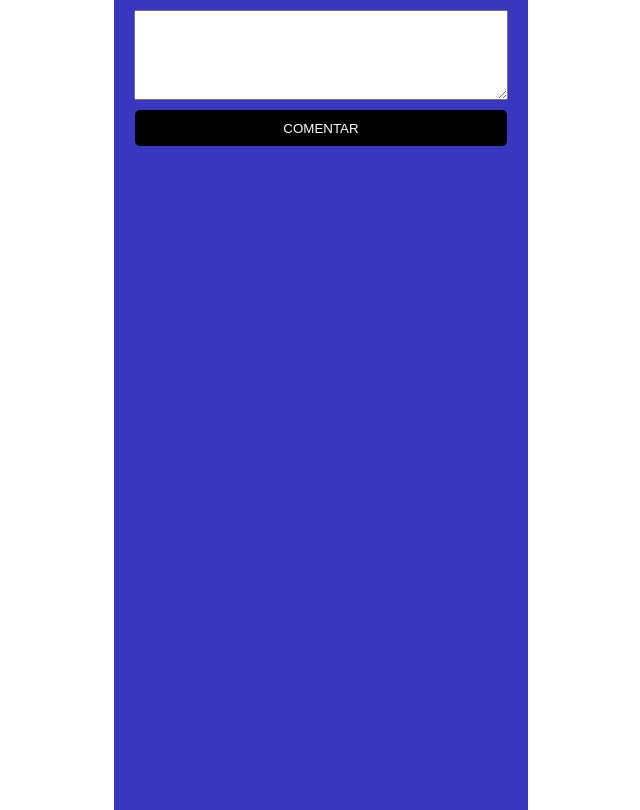
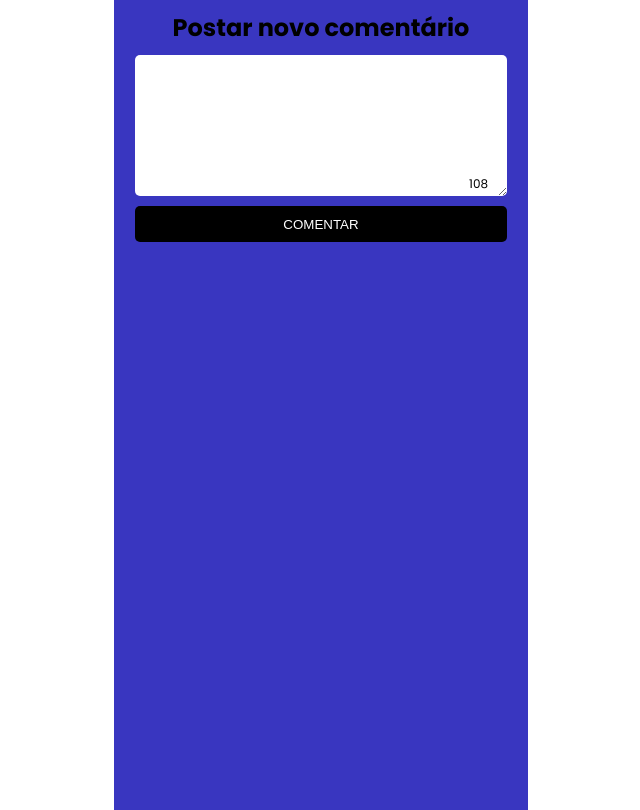
Before and after one commit to walterpaulo/list-comments, a React (Vite) app: page / in a window 1280 px wide. Shown: the whole page, without its empty margins (319-959 px from the left). Built offline with nearby package versions, Linux system fonts and the light colour scheme.

Commit message:
styled: all

```diff
--- a/src/components/Textarea/index.tsx
+++ b/src/components/Textarea/index.tsx
@@ -1,15 +1,20 @@
 import React, { TextareaHTMLAttributes } from 'react';
-import { Container } from './style';
+import { Texts, MaxLengthTextare, Container } from './style';
 
 type TextareaProps = {
    width?: string;
    height?: string;
 } & TextareaHTMLAttributes<HTMLTextAreaElement>
 
-export const Textarea:React.FC<TextareaProps> = ({ children, width, height, ...rest }) => {
+export const Textarea:React.FC<TextareaProps> = ({ children, width, height, maxLength, ...rest }) => {
     return (
-        <Container widht={width} height={height} {...rest}>
-            {children}
+        <Container>
+            <Texts widht={width} height={height} maxLength={maxLength} {...rest}>
+                {children}
+            </Texts>
+            <MaxLengthTextare>
+                {maxLength}
+            </MaxLengthTextare>
         </Container>
     );
 }
--- a/src/components/Textarea/style.ts
+++ b/src/components/Textarea/style.ts
@@ -5,8 +5,27 @@ type Textprops = {
     height?: string;
 }
 
-export const Container = styled.textarea<Textprops>`
+export const Container = styled.div`
+    width: 100%;
+    display: flex;
+    justify-content: center;
+    position: relative;
+`
+
+export const Texts = styled.textarea<Textprops>`
     display: block;
     width: ${(prop)=>prop.widht};
     height: ${(prop)=>prop.height};
+    border-style: none;
+    padding: 5%;
+    font-size: 20px;
+    border-radius: 5px;
 `
+
+export const MaxLengthTextare = styled.div`
+    position: absolute;
+    bottom: 3px;
+    right: 40px;
+    font-size: 12px;
+
+`
--- a/src/pages/Comment/index.tsx
+++ b/src/pages/Comment/index.tsx
@@ -1,4 +1,4 @@
-import React, { useState } from 'react';
+import React, { useEffect, useState } from 'react';
 import { Button } from '../../components/Button';
 import { Textarea } from '../../components/Textarea';
 import { Container } from './style';
@@ -7,16 +7,21 @@ function Comment() {
 
 	const [ comment, setComment] = useState<string>()
 	const [ listComment, setListComment] = useState([])
+	const [ numberText, setNumeberText] = useState(108)
 
 	const addComment = ()=>{
 		const listobjet = setListComment
 		setListComment(list=> [...list, comment])
 		setComment("")
 	}
+
+	useEffect(() => {
+	});
 	return (
 		<Container>
-				<Textarea width='90%' height='88px' onChange={(e) =>
-					{setComment(e.target.value)}} value={comment}>
+			<h2>Postar novo comentário</h2>
+				<Textarea width='80%' height='100px' maxLength={numberText}  onChange={(e) =>
+					{setComment(e.target.value), console.log(e.target.value.length)}} value={comment}>
 				</Textarea>
 				<Button width='90%' height='36px' onClick={addComment}>Comentar</Button>
 				<ul>
```
Also changed, not shown: 1 other file (tests, documents, lock files or other folders).
